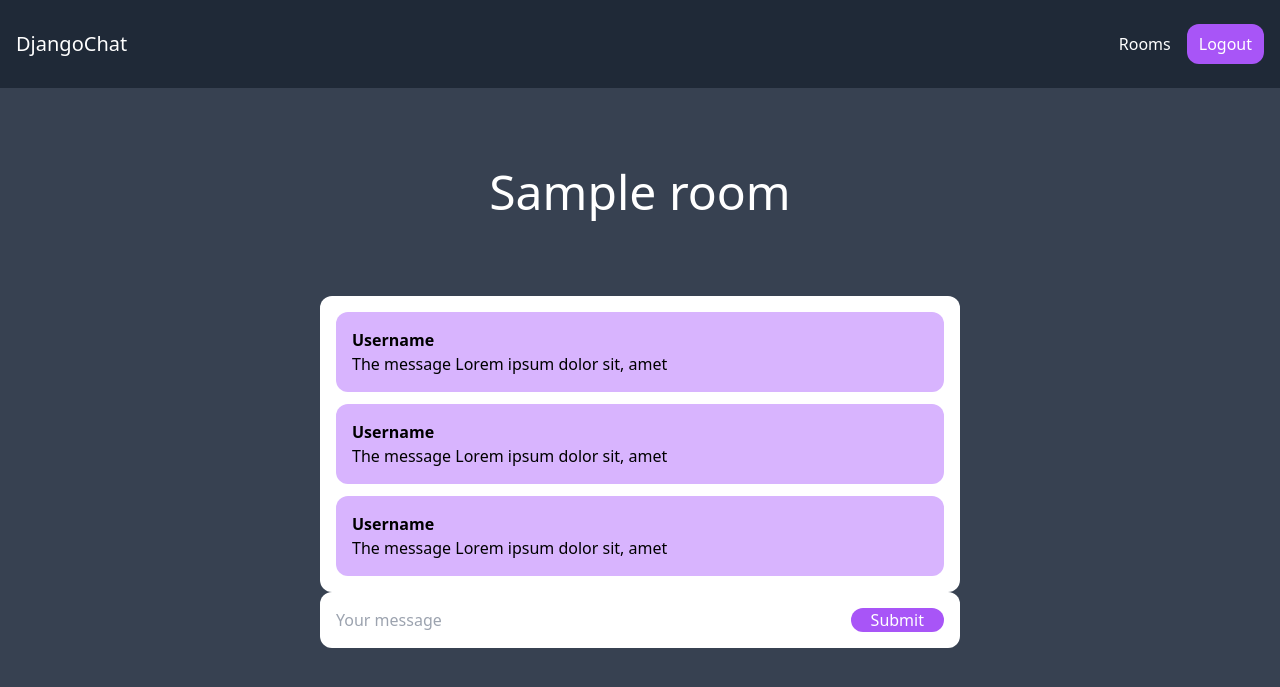
After one commit to captbilard/djangochatapp, a Django app: a page that uses djangochat/rooms/templates/rooms/room.html in a window 1280 px wide. The commit adds this page. Shown: the top 687 px of the page. Run offline with Django 4.2, Linux system fonts and the light colour scheme; a user stored in the database is signed in; tables that the repository leaves empty hold one stand-in row (values such as "Sample post"); some libraries are stand-ins or nearby versions.

Commit message:
Create Detailed View for each room

```diff
--- a/djangochat/rooms/templates/rooms/index.html
+++ b/djangochat/rooms/templates/rooms/index.html
@@ -16,7 +16,7 @@
                     <h2 class="mb-5 text-2xl font-semibold">
                         {{ room.name }}
                     </h2>
-                    <a href="#" class="px-5 py-3 block rounded-xl text-white bg-purple-500 hover:bg-purple-700">Join</a>
+                    <a href="{% url 'room' room.slug %}" class="px-5 py-3 block rounded-xl text-white bg-purple-500 hover:bg-purple-700">Join</a>
                 </div>
             </div>
         {% endfor %}
--- /dev/null
+++ b/djangochat/rooms/templates/rooms/room.html
@@ -0,0 +1,49 @@
+{% extends 'core/base.html' %}
+
+{% block title %} {{ room.name }} | {% endblock %}
+
+{% block content %}
+    <div class="p-10 lg:p-20 text-center">
+        <h1 class="text-white text-3xl lg:text-5xl text-center">
+            {{ room.name }}
+        </h1>
+    </div>
+
+    <div class="lg:w-2/4 mx-4 lg:mx-auto p-4 bg-white rounded-xl">
+        <div class="chat-messages space-y-3" id="chat-messages">
+            <div class="p-4 bg-purple-300 rounded-xl">
+                <p class="font-semibold">
+                    Username
+                </p>
+                <p>The message Lorem ipsum dolor sit, amet</p>
+            </div>
+
+            <div class="p-4 bg-purple-300 rounded-xl">
+                <p class="font-semibold">
+                    Username
+                </p>
+                <p>The message Lorem ipsum dolor sit, amet</p>
+            </div>
+
+            <div class="p-4 bg-purple-300 rounded-xl">
+                <p class="font-semibold">
+                    Username
+                </p>
+                <p>The message Lorem ipsum dolor sit, amet</p>
+            </div>
+
+        </div>
+    </div>
+
+    <div class="lg:w-2/4 mx-4 lg:mx-auto p-4 bg-white rounded-xl">
+        <form action="." method="post" class="flex">
+            <input type="text" name="content" class="flex-1 mr-3" placeholder="Your message" id="chat-message-input">
+            <button class="px-5 rounded-xl text-white bg-purple-500 hover:bg-purple-700" id="chat-message-submit">
+                Submit
+            </button>
+        </form>
+    </div>
+
+
+
+{% endblock content %}
--- a/djangochat/rooms/urls.py
+++ b/djangochat/rooms/urls.py
@@ -3,4 +3,5 @@ from django.urls import path
 from . import views
 urlpatterns = [
     path("", views.rooms, name="rooms"),
+    path("<slug:room_slug>", views.room, name="room"),
 ]
--- a/djangochat/rooms/views.py
+++ b/djangochat/rooms/views.py
@@ -10,3 +10,9 @@ def rooms(request):
     all_rooms = Rooms.objects.all()
     context = {'rooms': all_rooms}
     return render(request, "rooms/index.html", context)
+
+@login_required()
+def room (request, room_slug):
+    room  = Rooms.objects.get(slug=room_slug)
+    context  = {'room': room}
+    return render(request, "rooms/room.html", context)
```
